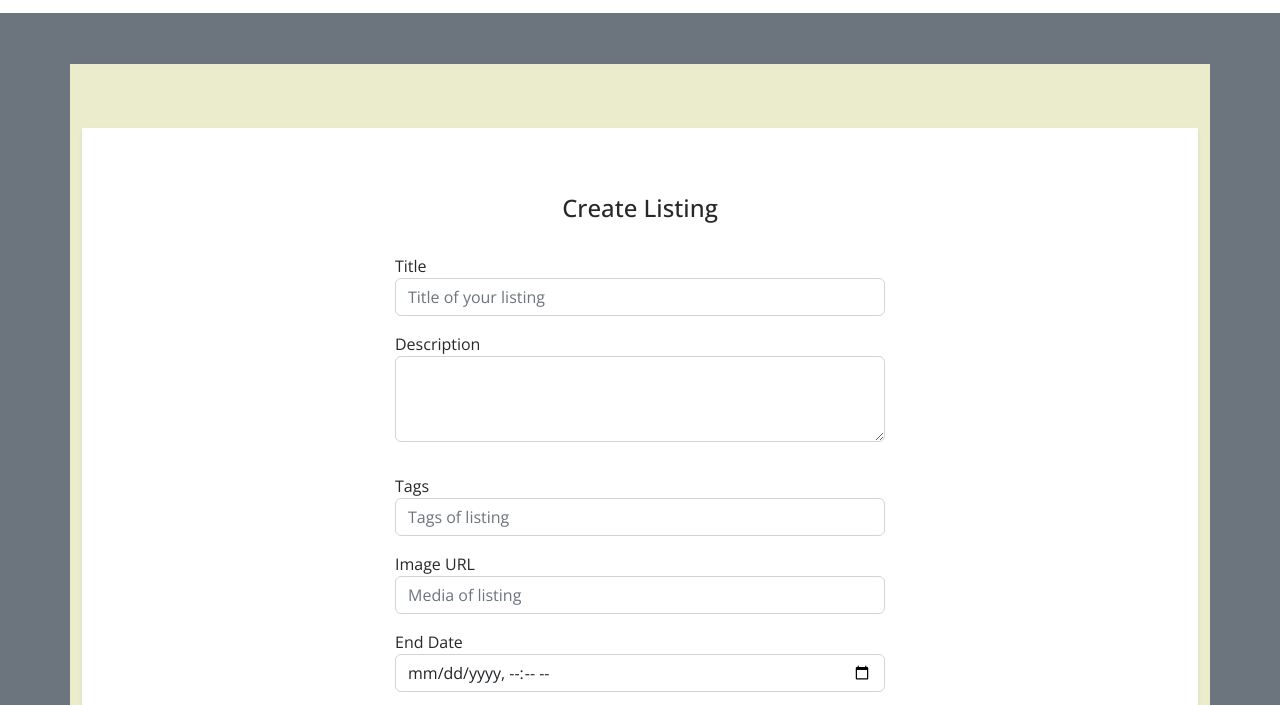
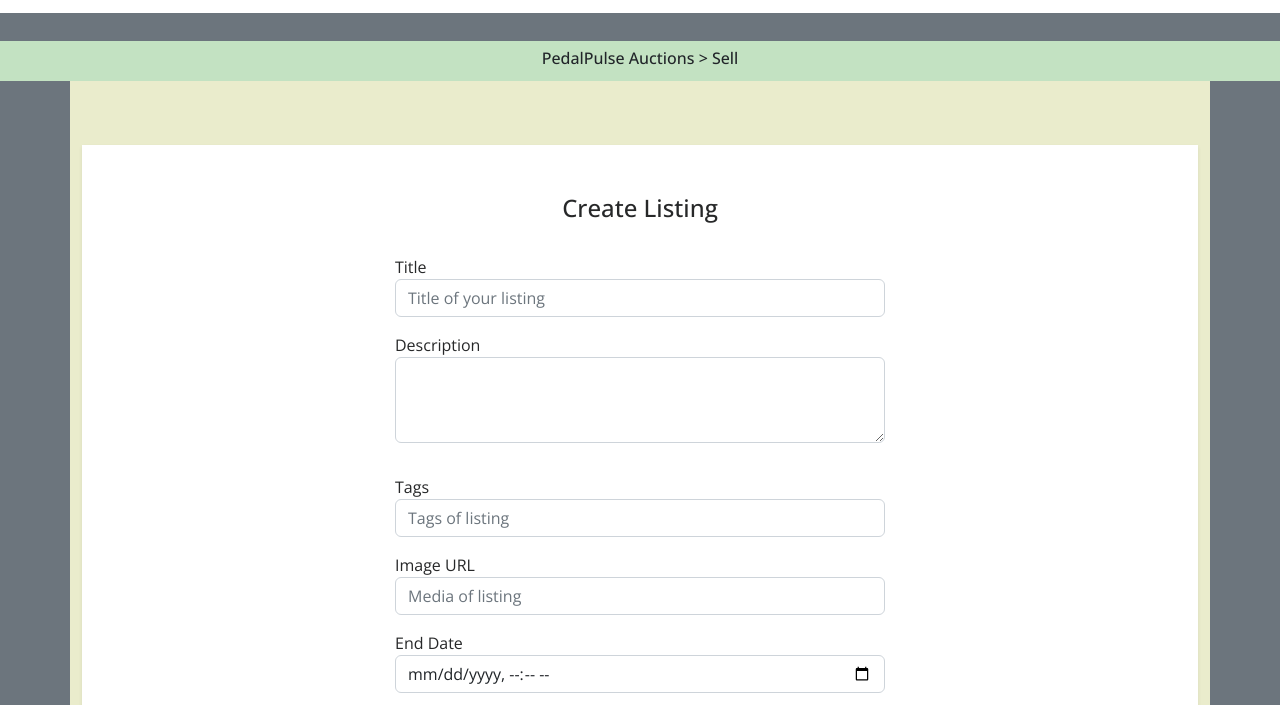
Before and after one commit to tahsinrukaiya/SEMESTER-PROJECT-2, a website with bundled scripts: page public/pages/listing/create_listing.html in a window 1280 px wide. Shown: the part 87-792 px from the top of the page. Built offline with nearby package versions, Linux system fonts and the light colour scheme.

Commit message:
added media query

```diff
--- a/public/pages/listing/create_listing.html
+++ b/public/pages/listing/create_listing.html
@@ -71,13 +71,13 @@
     </nav>
 
     <div class="container-fluid sub_navigation">
-        <h6 class="text text-center pt-1">PedalPulse Auctions > All Auctions > Single Product</h6>
+        <h6 class="text text-center pt-2">PedalPulse Auctions > Sell</h6>
     </div>
 
     <!------------------------CREATE LISTING FORM-------------------------------->
     <div class="container main_container">
         <div class="container form_container shadow-sm">
-            <h4 class="text text-center mt-3 pt-3 heading_1">Create Listing</h4>
+            <h4 class="text text-center pt-3 heading_1">Create Listing</h4>
             <div class="container inner_form_container sm mt-3 w-50">
                 <form class="mx-3" id="create_listing_form" action="public/pages/listing/index.html" method="post">
                     <div class="form-group">
--- a/public/style/create_listing.css
+++ b/public/style/create_listing.css
@@ -4,7 +4,17 @@
 
 .heading_1 {
     color: #272829;
+}
 
+.sub_navigation {
+    background-color: #C3E2C2;
+    width: 100%;
+    height: 40px;
+    margin-top: 10%;
+}
+
+h6 {
+    color: gray;
 }
 
 .form-group {
@@ -12,7 +22,6 @@
 }
 
 .main_container {
-    margin-top: 10%;
     padding-top: 5%;
     padding-bottom: 5%;
     background-color: #EAECCC;
--- a/public/style/customcss.css
+++ b/public/style/customcss.css
@@ -224,6 +224,10 @@
         padding-bottom: 20px !important;
     }
 
+    .card_row {
+        margin-left: 3.5% !important;
+    }
+
     .all_auctions_link {
         margin-left: 60%;
     }
--- a/public/style/listing.css
+++ b/public/style/listing.css
@@ -7,7 +7,7 @@
 }
 
 .card_row {
-    margin-left: 5%;
+    margin-left: 1%;
 }
 
 .sub_navigation {
@@ -107,6 +107,10 @@
         margin-top: 10px !important;
     }
 
+    .card_row {
+        margin-left: 3.5% !important;
+    }
+
     .product_card {
         margin-left: 9% !important;
         margin-bottom: 10px;
--- a/public/style/profile.css
+++ b/public/style/profile.css
@@ -3,7 +3,7 @@
 }
 
 .main_container {
-    margin-top: 10%;
+
     background-color: #EAECCC;
 }
 
@@ -22,7 +22,15 @@
 }
 
 h6 {
-    color: #272829;
+    color: gray;
+}
+
+.sub_navigation {
+    margin-top: 10%;
+    background-color: #C3E2C2;
+    width: 100%;
+    height: 40px;
+    font-size: 18px;
 }
 
 /* -------------------MEDIA QUERY-----------------------*/
```
Also changed, not shown: public/pages/user_profile/index.html (+8 -0 lines).
